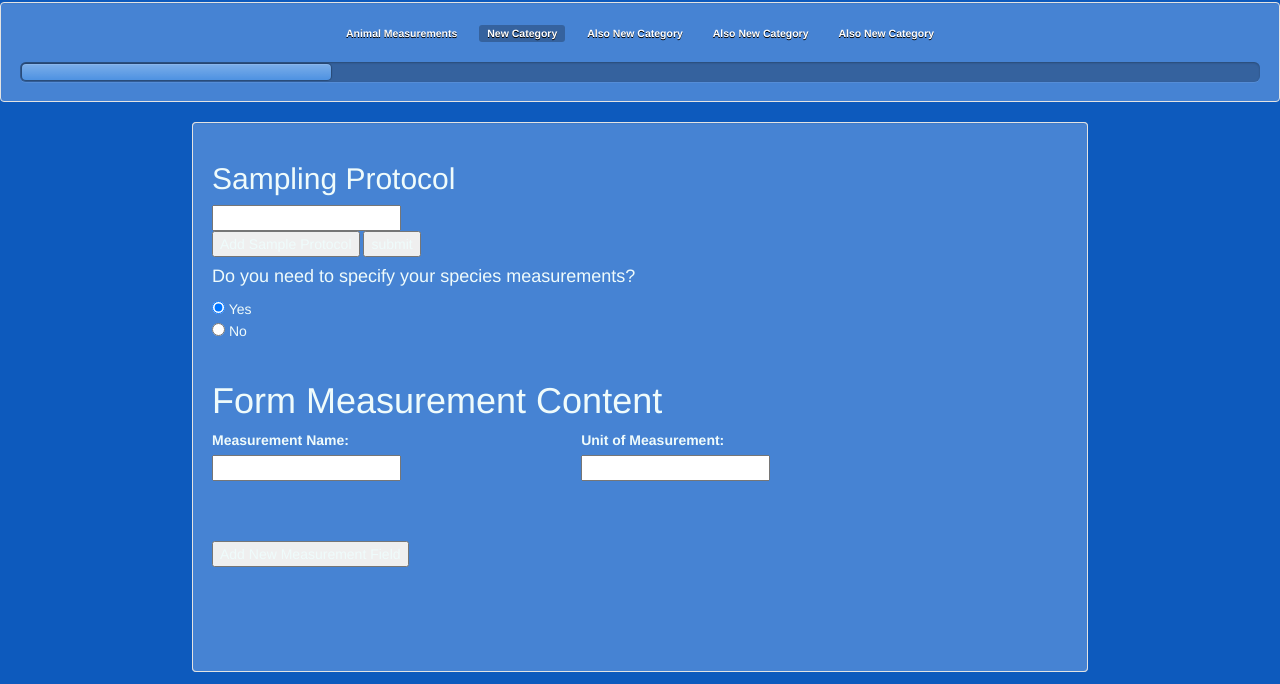
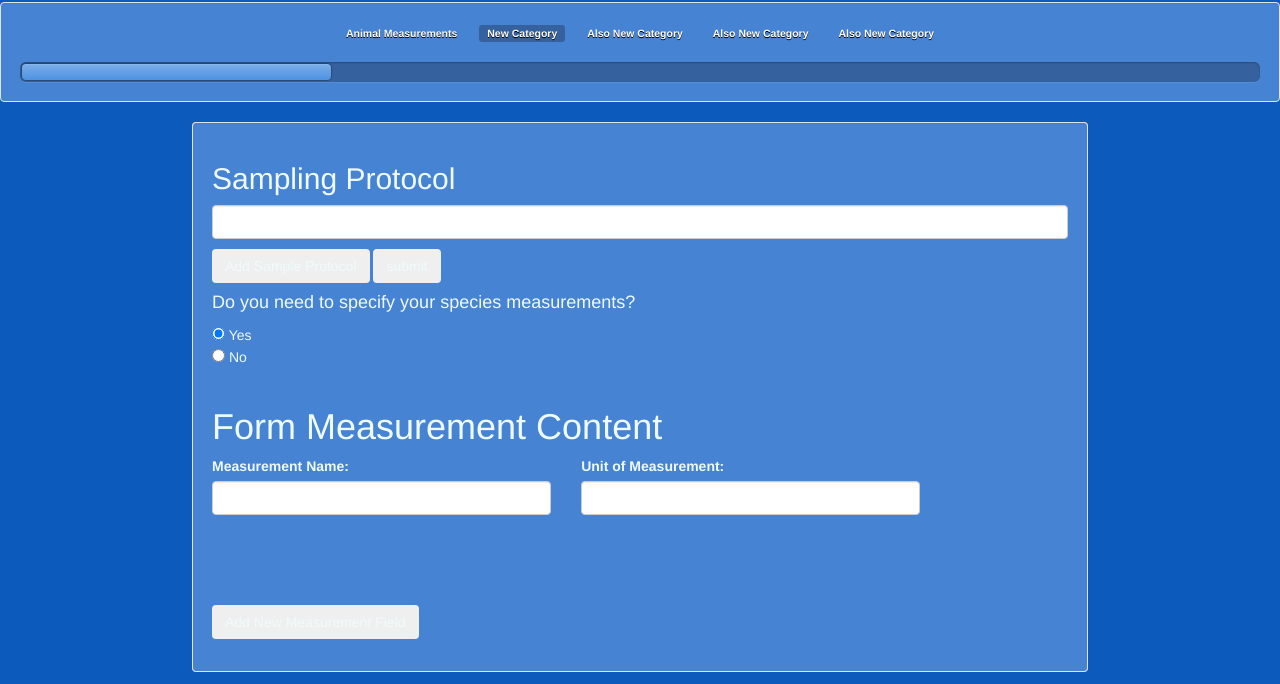
Before and after one commit to accua/wildbook-ui, a plain HTML site: page index.html in a window 1280 px wide. Shown: the part 116-800 px from the top of the page. Drawn offline with nearby package versions, Linux system fonts and the light colour scheme.

Commit message:
Add styling to forms.

```diff
--- a/css/styles.css
+++ b/css/styles.css
@@ -120,3 +120,7 @@ body {
   background: rgba(0, 0, 0, 0.25);
   position: relative;
 }
+
+.btn {
+  margin-top: 10px;
+}
--- a/index.html
+++ b/index.html
@@ -37,67 +37,60 @@
     </div>
     <form id="installerForm" action="index.html" method="post">
       <div class="well fixedWell" id="well1">
-  <form id="installerForm" action="index.html" method="post">
+        <div class="form-group">
           <h4>Would you like us to send you email notifications with updates?</h4>
           <input type="radio" name="sendEmailNotifications" value="true" checked> Yes<br>
 
           <input type="radio" name="sendEmailNotifications" value="false"> No<br><br>
           <label for="autoEmail">Select your No-Reply email address for sending emails to your research team.</label>
           <br>
-    <input type="text" name="autoEmail" id="autoEmailAddress">
+
+          <input class="form-control" type="text" name="autoEmail" id="autoEmailAddress">
           <br><br>
           <label for="newSubmission">Input a comma separated list of all email addresses for researchers to be notified</label>
           <br>
-    <input type="text" name="newSubmission" id="newSubmissionEmail" >
+          <input class="form-control" type="text" name="newSubmission" id="newSubmissionEmail" >
           <br><br>
-    <button id="submit">submit</button>
-  </form>
+          <button class="btn" id="submit">submit</button>
+        </div>
       </div>
       <div class="well fixedWell" id="well2">
         <div class="input_fields_wrap">
           <h2>Study Sites</h2>
-    <input type="text" name="mytext[]"/>
+          <input class="form-control" type="text" name="mytext[]"/>
         </div>
-  <button class="addStudySite">Add Study Site</button>
-  <button id="submit">submit</button>
+        <button class="btn addStudySite">Add Study Site</button>
+        <button class="btn" id="submit">submit</button>
       </div>
       <div class="well fixedWell" id="well3">
         <div class="sampleProtocol">
           <h2>Sampling Protocol</h2>
-    <input type="text" name="protocol[]"/>
+          <input class="form-control" type="text" name="protocol[]"/>
         </div>
-
-  <button class="addSampleProtocol">Add Sample Protocol</button>
-  <button id="submit">submit</button>
+        <button class="btn addSampleProtocol">Add Sample Protocol</button>
+        <button class="btn" id="btn submit">submit</button>
         <h4>Do you need to specify your species measurements?</h4>
         <input type="radio" name="measureSpecies" value="yes" checked> Yes<br>
         <input type="radio" name="measureSpecies" value="no"> No<br><br>
         <div id="speciesMeasurementInputForm">
-
           <h1>Form Measurement Content</h1>
-
           <div class="measurementFields">
             <div class="row">
               <div class="col-md-5">
                 <label for="measureName[]">Measurement Name:</label><br>
-            <input type="text" name="measureName[]"/><br><br>
+                <input class="form-control" type="text" name="measureName[]"/><br><br>
               </div>
               <div class="col-md-5">
                 <label for="measureType[]">Unit of Measurement:</label><br>
-            <input type="text" name="measureType[]"/><br><br>
+                <input class="form-control" type="text" name="measureType[]"/><br><br>
               </div>
             </div>
           </div>
-
           <br><br>
-      <button class="addMeasureField">Add New Measurement Field</button>
-
+          <button class="btn addMeasureField">Add New Measurement Field</button>
         </div>
       </div>
       <br><br>
     </form>
-
-
-
   </body>
 </html>
--- a/scripts.js
+++ b/scripts.js
@@ -1,4 +1,4 @@
-$( document ).ready(function() {
+$(document).ready(function() {
 
   $('#submit').click(function(element, animation) {
     event.preventDefault();
```
Lines whose indentation alone changed are shown as unchanged.
